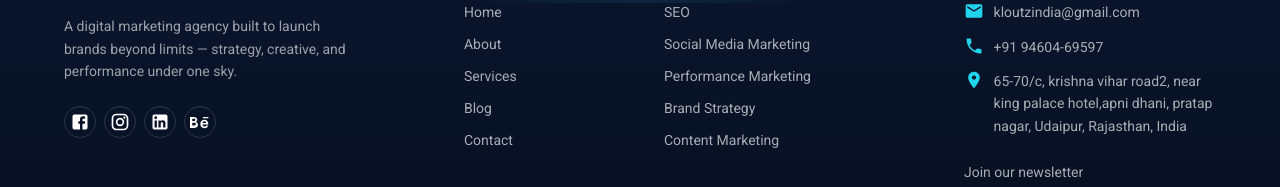
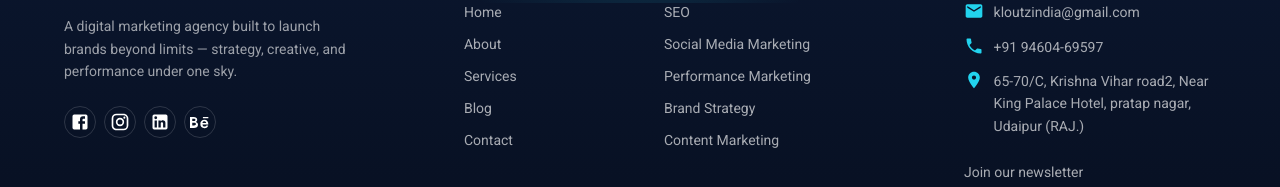
Before and after one commit to nitinffdl8/practice-01, a React (Vite) app: page / in a window 1280 px wide. Shown: the part 7712-7899 px from the top of the page. Built offline with nearby package versions, Linux system fonts and the light colour scheme.

Commit message:
footer address updated

```diff
--- a/src/components/Footer.jsx
+++ b/src/components/Footer.jsx
@@ -167,8 +167,8 @@ export default function Footer() {
               <Stack direction="row" spacing={1.2} alignItems="flex-start">
                 <LocationOnIcon fontSize="small" sx={{ color: "#22d3ee", mt: 0.3 }} />
                 <Typography variant="body2" sx={{ color: "rgba(255,255,255,0.65)" }}>
-                  65-70/c, krishna vihar road2, near king palace hotel,apni dhani,
-                  pratap nagar, Udaipur, Rajasthan, India
+                  65-70/C, Krishna Vihar road2, Near King Palace Hotel,
+                  pratap nagar, Udaipur (RAJ.)
                 </Typography>
               </Stack>
             </Stack>
```
